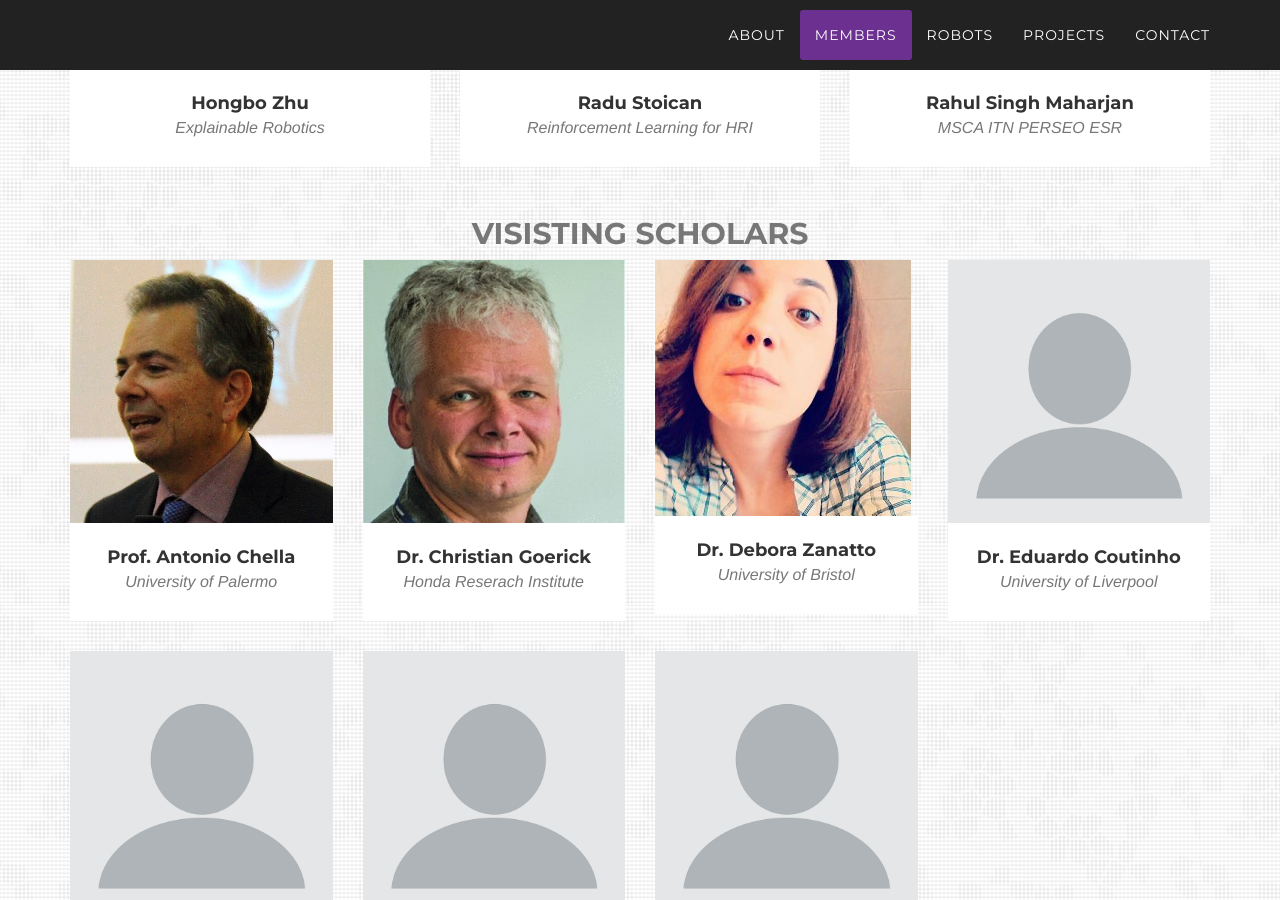
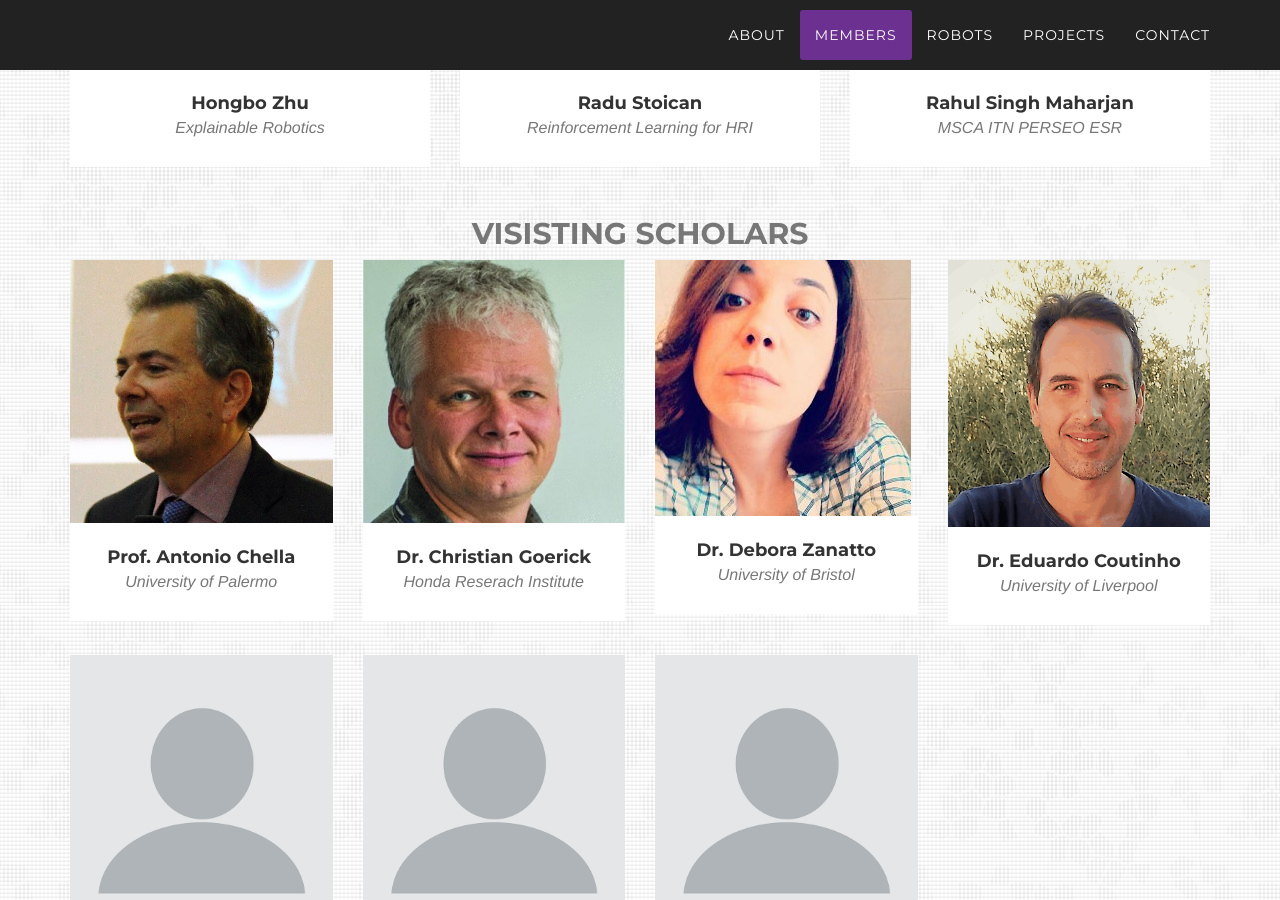
Before and after one commit to corolab/corolab.github.io, a Jekyll site: the page built from README.md, in a window 1280 px wide and 900 px high, scrolled down 3954 px. Built offline with Jekyll 4.4.1, drawn with Linux system fonts in a browser that asks for light colours; some web fonts are replaced; our own code applies the rules of GitHub Pages for plain Markdown files.

Commit message:
Update 2020-03-26-eduardo-coutinho.markdown

```diff
--- a/_members/_visitors/2020-03-26-eduardo-coutinho.markdown
+++ b/_members/_visitors/2020-03-26-eduardo-coutinho.markdown
@@ -2,6 +2,6 @@
 type: member
 name: Dr. Eduardo Coutinho
 free-text: University of Liverpool
-picture: profile.png
-website:
+picture: eduardo-coutinho.png
+website: https://www.liverpool.ac.uk/music/staff/eduardo-coutinho/
 ---
```
